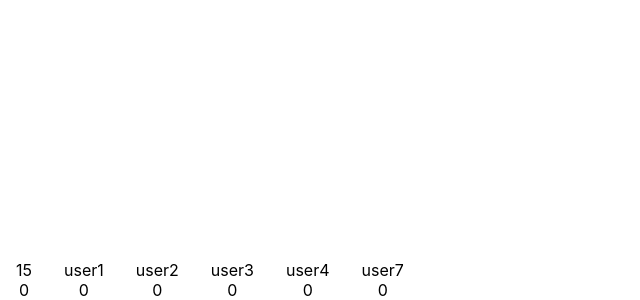
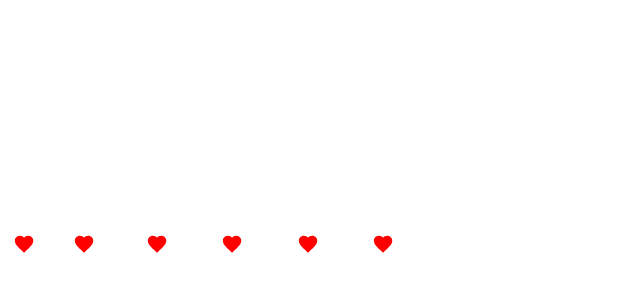
Before and after one commit to devNmin/DIA, a React (Create React App) app in the folder frontend/: page /socket in a window 1280 px wide. Shown: the part 500-800 px from the top of the page, without its empty margins (0-640 px from the left). Built offline with nearby package versions, Linux system fonts and the light colour scheme; no server answers; the HTML template or start-up script is replaced by a standard one.

Commit message:
[FEAT] 아이콘 css 변경

```diff
--- a/frontend/public/index.html
+++ b/frontend/public/index.html
@@ -5,10 +5,10 @@
     <link rel="icon" href="%PUBLIC_URL%/favicon.ico" />
     <meta name="viewport" content="width=device-width, initial-scale=1" />
     <meta name="theme-color" content="#000000" />
-    <meta
+    <!-- <meta
       name="description"
       content="Web site created using create-react-app"
-    />
+    /> -->
     <link rel="apple-touch-icon" href="%PUBLIC_URL%/logo192.png" />
     <!--
       manifest.json provides metadata used when your web app is installed on a
--- a/frontend/src/components/FieldPage/DuplicationLine.js
+++ b/frontend/src/components/FieldPage/DuplicationLine.js
@@ -44,7 +44,7 @@ function DuplicationLine() {
     // // 화살표 그리기
     for (let i = 0; i < 12; i++) {
       let dLength = fieldCtx.dupleLineCoords[i].length;
-      if (dLength < 6) {
+      if (dLength < 10) {
         continue;
       }
       let offset = 10;
--- a/frontend/src/components/FieldPage/FieldTools/DrawingTool.js
+++ b/frontend/src/components/FieldPage/FieldTools/DrawingTool.js
@@ -19,9 +19,13 @@ function DrawingTool() {
   useEffect(() => {}, []);
   return (
     <section className={styles.toolbox}>
+      <div className={styles.icon_box}>
         <div className={styles.wrapper}>
           <div className={styles.wrapper}>
-          <PaletteOutlinedIcon fontSize="large" className={styles.color_icon} />
+            <PaletteOutlinedIcon
+              fontSize="large"
+              className={styles.color_icon}
+            />
           </div>
           <input
             className={styles.color_input}
@@ -33,7 +37,8 @@ function DrawingTool() {
             }}
           />
         </div>
-
+      </div>
+      <div className={styles.icon_box}>
         <div className={styles.sizebox}>
           <HorizontalRuleRoundedIcon
             fontSize="large"
@@ -52,11 +57,14 @@ function DrawingTool() {
             }}
           />
         </div>
+      </div>
+      <div className={styles.icon_box}>
         <DeleteOutlineOutlinedIcon
           fontSize="large"
           className={styles.bin_icon}
           onClick={canvasClear}
         />
+      </div>
     </section>
   );
 }
--- a/frontend/src/components/FieldPage/FieldTools/DrawingTool.module.css
+++ b/frontend/src/components/FieldPage/FieldTools/DrawingTool.module.css
@@ -1,18 +1,27 @@
 .toolbox {
   display: flex;
-  margin-left: 1rem;
+  margin-right: 2rem;
 }
 .toolbox div {
-  color: #b3dc3c;
+  color: white;
 }
-
+.icon_box {
+  background-color: rgba(115, 145, 6, 0.8);
+  display: flex;
+  justify-content: center;
+  align-items: center;
+  width: 2.5rem;
+  height: 2.5rem;
+  border-radius: 2rem;
+  margin-right: 1rem;
+}
 .wrapper {
   display: inline-block;
   position: relative;
 }
-
 .color_icon {
-  width: 2rem;
+  position: relative;
+  top: 0.15rem;
 }
 .color_input {
   opacity: 0;
@@ -25,7 +34,6 @@
 .sizebox {
   position: relative;
   display: block;
-  margin-left: 1rem;
 }
 .size_input {
   position: absolute;
@@ -36,9 +44,10 @@
   display: block;
 }
 .size_icon {
-  width: 2rem;
+  position: relative;
+  top: 0.12rem;
 }
 
 .bin_icon {
-  margin-left: 1rem;
+  color: white;
 }
--- /dev/null
+++ b/frontend/src/components/FieldPage/FieldTools/HeartIcon.js
@@ -0,0 +1,7 @@
+import styles from './HeartIcon.module.css';
+import FavoriteIcon from '@mui/icons-material/Favorite';
+
+function HeartIcon() {
+  return <FavoriteIcon className={styles.heart_icon} />;
+}
+export default HeartIcon;
--- /dev/null
+++ b/frontend/src/components/FieldPage/FieldTools/HeartIcon.module.css
@@ -0,0 +1,24 @@
+.heart_icon {
+  color: red;
+  animation: heartbeat 1s infinite;
+}
+@keyframes heartbeat {
+  0% {
+    transform: scale(0.75);
+  }
+  20% {
+    transform: scale(1);
+  }
+  40% {
+    transform: scale(0.75);
+  }
+  60% {
+    transform: scale(1);
+  }
+  80% {
+    transform: scale(0.75);
+  }
+  100% {
+    transform: scale(0.75);
+  }
+}
--- a/frontend/src/components/FieldPage/PlayInputGroup.js
+++ b/frontend/src/components/FieldPage/FieldTools/PlayInputGroup.js
@@ -1,5 +1,5 @@
 import React, { useEffect, useRef, useState, useContext } from 'react';
-import filedContext from '../../context/FieldContext';
+import filedContext from '../../../context/FieldContext';
 import styles from './PlayInputGroup.module.css';
 import PauseIcon from '@mui/icons-material/Pause';
 import PlayArrowIcon from '@mui/icons-material/PlayArrow';
--- a/frontend/src/components/FieldPage/Heartbeat.js
+++ b/frontend/src/components/FieldPage/Heartbeat.js
@@ -1,42 +1,43 @@
 import React, { useRef, useEffect, useContext, useState } from 'react';
-import * as StompJs from "@stomp/stompjs";
-import Qwer from './qwer';
+import * as StompJs from '@stomp/stompjs';
+import HeartbeatView from './HeartbeatView';
 import { HeartContext } from '../../context/HeartContext';
+import styles from './Heartbeat.module.css';
+import HeartIcon from './FieldTools/HeartIcon';
 
 function Heartbeat(props) {
   const $websocket = useRef(null);
-  const [startFlag, setStartFlag] = useState(0)
+  const [startFlag, setStartFlag] = useState(0);
 
-  const heartBeatCtx = useContext(HeartContext)
+  const heartBeatCtx = useContext(HeartContext);
 
-
-  let topicList = []
-
+  let topicList = [];
 
   //todo: 선수 email 목록 추가하기
   const userList = ['15', 'user1', 'user2', 'user3', 'user4', 'user7'];
-
 
   const user = () => {
     let inputUser = { userEmail: '', userHeartBeat: 0 };
     for (let i = 0; i < userList.length; i++) {
       inputUser = { i, userEmail: userList[i], userHeartBeat: 0 };
       // console.log(inputUser)
-      heartBeatCtx.changeHeartBeat((prev) => { let now = prev; now.push(inputUser); return now })
+      heartBeatCtx.changeHeartBeat((prev) => {
+        let now = prev;
+        now.push(inputUser);
+        return now;
+      });
     }
-  }
-
-
+  };
 
   const connect = () => {
     $websocket.current = new StompJs.Client({
-      brokerURL: "ws://k7b307.p.ssafy.io:8081/ws/websocket", // 웹소켓 서버로 직접 접속
+      brokerURL: 'ws://k7b307.p.ssafy.io:8081/ws/websocket', // 웹소켓 서버로 직접 접속
 
       reconnectDelay: 5000,
       heartbeatIncoming: 4000,
       heartbeatOutgoing: 4000,
       onConnect: () => {
-        console.log("socket connected!!!")
+        console.log('socket connected!!!');
         subscribe();
       },
       onStompError: (frame) => {
@@ -54,31 +55,29 @@ function Heartbeat(props) {
   const subscribe = () => {
     for (let i of topicList) {
       $websocket.current.subscribe(i, ({ body }) => {
-        const dd = JSON.parse(body)
-        console.log("받아온 데이터 :", dd)
-        console.log("heartBeatCtx ", heartBeatCtx)
+        const dd = JSON.parse(body);
+        console.log('받아온 데이터 :', dd);
+        console.log('heartBeatCtx ', heartBeatCtx);
 
-        let newkeywords = heartBeatCtx.heartBeat.map(k => {
+        let newkeywords = heartBeatCtx.heartBeat.map((k) => {
           if (k.userEmail === dd.userEmail) {
-            console.log("일치", k)
+            console.log('일치', k);
             return {
               ...k,
-              userHeartBeat: dd.userHeartRate
+              userHeartBeat: dd.userHeartRate,
             };
-          }
-          else {
-            console.log("불일치", k)
+          } else {
+            console.log('불일치', k);
             return {
-              ...k
+              ...k,
             };
           }
         });
-        console.log('newkeywords', newkeywords)
+        console.log('newkeywords', newkeywords);
 
-        heartBeatCtx.changeHeartBeat(newkeywords)
+        heartBeatCtx.changeHeartBeat(newkeywords);
       });
     }
-
   };
 
   useEffect(() => {
@@ -92,32 +91,29 @@ function Heartbeat(props) {
       topicList[index] = '/topic/api/' + userList[index];
     }
 
+    console.log('heartBeatCtx.heartBeat in UseEffect', heartBeatCtx.heartBeat);
 
-    console.log('heartBeatCtx.heartBeat in UseEffect', heartBeatCtx.heartBeat)
-
-    const interval = setInterval(() => {
-    }, 2000);
-
+    const interval = setInterval(() => {}, 2000);
 
     return () => {
       clearInterval(interval);
       disconnect();
       // console.log(heartBeat.userId)
-    }
+    };
   }, [heartBeatCtx.heartBeat]); //
   //   const topicList = ['/topic/template', '/topic/api/user0', '/topic/api/user2', '/topic/api/user3', '/topic/api/user4', '/topic/api/user1']
   return (
     <>
-      <div style={{
-        color: 'black', display: 'flex', justifyContent: 'flex-start', alignItems: 'flex-end',
-        position: 'absolute', bottom: 0
-      }}>
+      <div className={styles.heart_container}>
         {heartBeatCtx.heartBeat.map((heart, index) => (
-          <Qwer
-            user={heart.userEmail}
-            heartB={heart.userHeartBeat}
-            key={index}
-          />
+          <div>
+            <HeartIcon />
+            <HeartbeatView
+              user={heart.userEmail}
+              heartB={heart.userHeartBeat}
+              key={index}
+            />
+          </div>
         ))}
       </div>
     </>
--- /dev/null
+++ b/frontend/src/components/FieldPage/Heartbeat.module.css
@@ -0,0 +1,8 @@
+.heart_container {
+  color: white;
+  display: flex;
+  justify-content: flex-start;
+  align-items: flex-end;
+  position: absolute;
+  bottom: 0;
+}
--- a/frontend/src/pages/FieldPage.js
+++ b/frontend/src/pages/FieldPage.js
@@ -8,7 +8,7 @@ import SoccerField from '../components/FieldPage/SoccerField';
 import CoordsSet from '../components/FieldPage/CoordsSet';
 import DuplicationPlayer from '../components/FieldPage/DuplicationPlayer';
 import TimeRange from '../components/FieldPage/FieldTools/TimeRange';
-import PlayInputGroup from '../components/FieldPage/PlayInputGroup';
+import PlayInputGroup from '../components/FieldPage/FieldTools/PlayInputGroup';
 import DuplicationLine from '../components/FieldPage/DuplicationLine';
 import DrawingTool from '../components/FieldPage/FieldTools/DrawingTool';
 import BookMark from '../components/FieldPage/FieldTools/BookMark';
@@ -264,6 +264,7 @@ function FieldPage() {
             },
           ],
           gameXY: fieldCtx.allCoords,
+          gameScore: `${fieldCtx.score1}:${fieldCtx.score2}`,
         };
         console.log(data);
         axios({
```
Also changed, not shown: frontend/src/components/FieldPage/FieldTools/PlayInputGroup.module.css (renamed from frontend/src/components/FieldPage/PlayInputGroup.module.css), frontend/src/components/FieldPage/HeartbeatView.js (renamed from frontend/src/components/FieldPage/qwer.js). Lines whose indentation alone changed are shown as unchanged.
